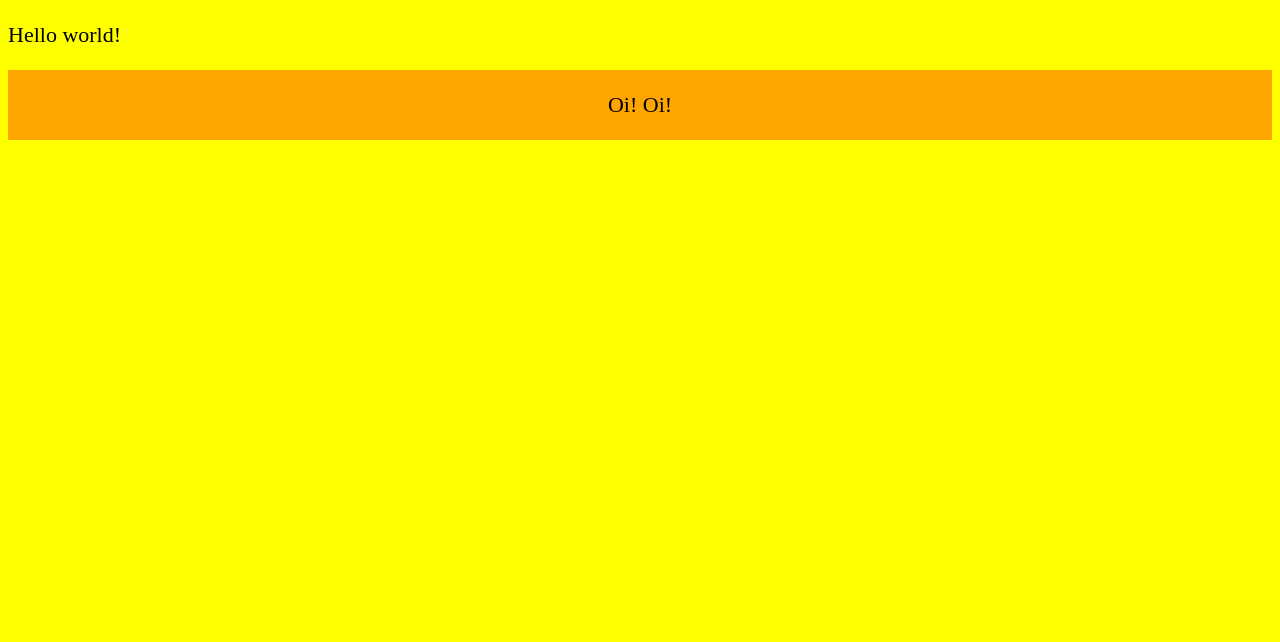
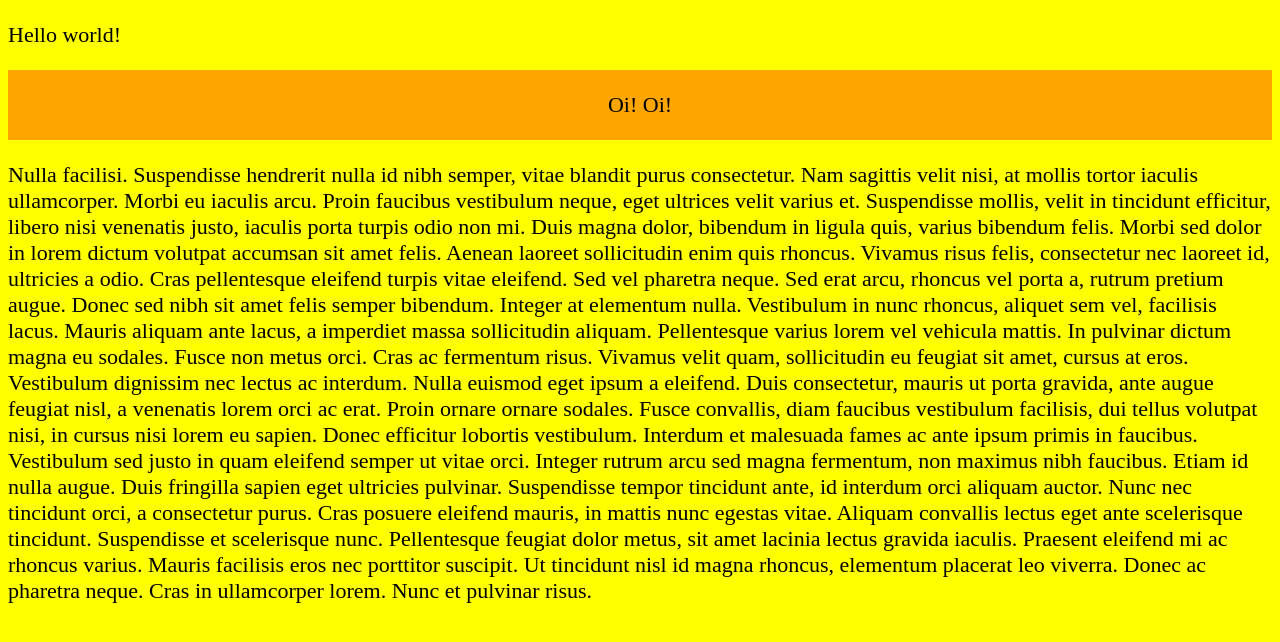
Before and after one commit to kablemo/res-test, a plain HTML site: page index.html in a window 1280 px wide. Drawn offline with Linux system fonts and the light colour scheme.

Commit message:
Update index.html

```diff
--- a/index.html
+++ b/index.html
@@ -16,6 +16,15 @@
   </p>
 </div>
 
+<p>Nulla facilisi. Suspendisse hendrerit nulla id nibh semper, vitae blandit purus consectetur. Nam sagittis velit nisi, at mollis tortor iaculis ullamcorper. Morbi eu iaculis arcu. Proin faucibus vestibulum neque, eget ultrices velit varius et. Suspendisse mollis, velit in tincidunt efficitur, libero nisi venenatis justo, iaculis porta turpis odio non mi. Duis magna dolor, bibendum in ligula quis, varius bibendum felis. Morbi sed dolor in lorem dictum volutpat accumsan sit amet felis. Aenean laoreet sollicitudin enim quis rhoncus. Vivamus risus felis, consectetur nec laoreet id, ultricies a odio.
+
+Cras pellentesque eleifend turpis vitae eleifend. Sed vel pharetra neque. Sed erat arcu, rhoncus vel porta a, rutrum pretium augue. Donec sed nibh sit amet felis semper bibendum. Integer at elementum nulla. Vestibulum in nunc rhoncus, aliquet sem vel, facilisis lacus. Mauris aliquam ante lacus, a imperdiet massa sollicitudin aliquam. Pellentesque varius lorem vel vehicula mattis. In pulvinar dictum magna eu sodales. Fusce non metus orci. Cras ac fermentum risus. Vivamus velit quam, sollicitudin eu feugiat sit amet, cursus at eros. Vestibulum dignissim nec lectus ac interdum. Nulla euismod eget ipsum a eleifend.
+
+Duis consectetur, mauris ut porta gravida, ante augue feugiat nisl, a venenatis lorem orci ac erat. Proin ornare ornare sodales. Fusce convallis, diam faucibus vestibulum facilisis, dui tellus volutpat nisi, in cursus nisi lorem eu sapien. Donec efficitur lobortis vestibulum. Interdum et malesuada fames ac ante ipsum primis in faucibus. Vestibulum sed justo in quam eleifend semper ut vitae orci. Integer rutrum arcu sed magna fermentum, non maximus nibh faucibus. Etiam id nulla augue. Duis fringilla sapien eget ultricies pulvinar. Suspendisse tempor tincidunt ante, id interdum orci aliquam auctor. Nunc nec tincidunt orci, a consectetur purus.
+
+Cras posuere eleifend mauris, in mattis nunc egestas vitae. Aliquam convallis lectus eget ante scelerisque tincidunt. Suspendisse et scelerisque nunc. Pellentesque feugiat dolor metus, sit amet lacinia lectus gravida iaculis. Praesent eleifend mi ac rhoncus varius. Mauris facilisis eros nec porttitor suscipit. Ut tincidunt nisl id magna rhoncus, elementum placerat leo viverra. Donec ac pharetra neque. Cras in ullamcorper lorem. Nunc et pulvinar risus.
+  </p>
+
 </body>
 
   </html>
```
